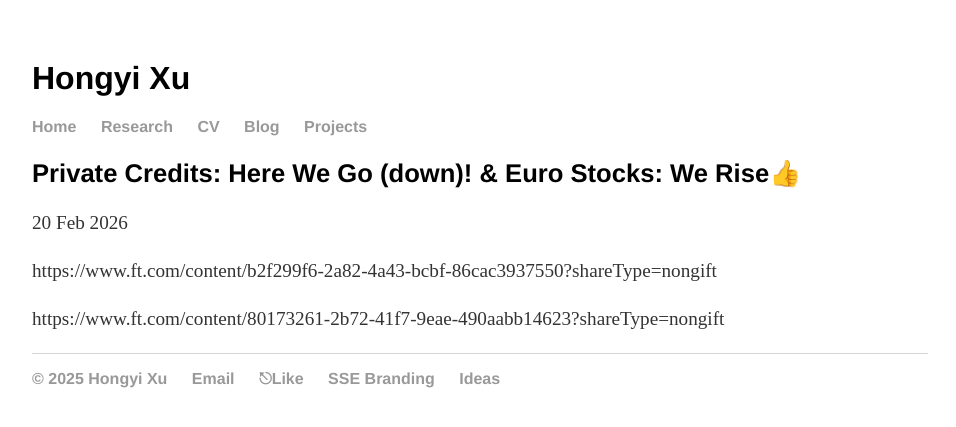
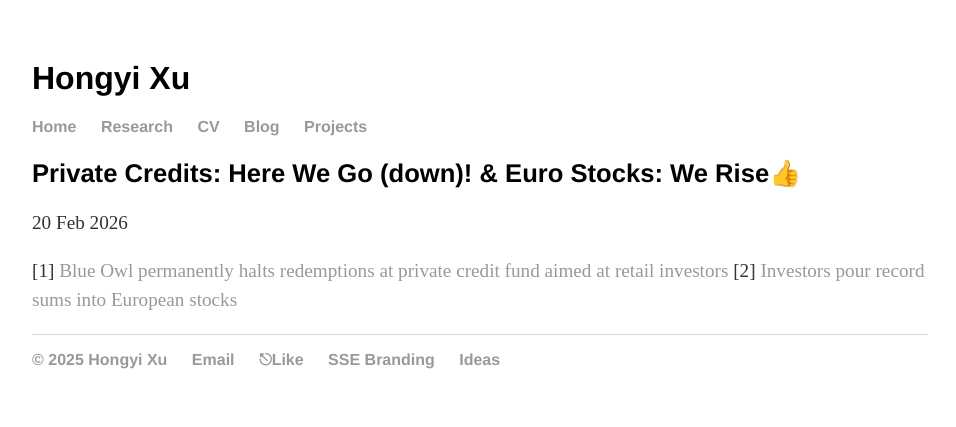
Before and after one commit to hongyileoxu/hongyileoxu.github.io, a Jekyll site: the page built from _posts/2026-02-20-blue-owel.md, in a window 1280 px wide. Shown: the top 427 px of the page, without its empty margins (160-1116 px from the left). Built offline with Jekyll 4.4.1, drawn with Linux system fonts in a browser that asks for light colours.

Commit message:
Update links in blue-owel post

```diff
--- a/_posts/2026-02-20-blue-owel.md
+++ b/_posts/2026-02-20-blue-owel.md
@@ -3,6 +3,7 @@ layout: post
 title: "Private Credits: Here We Go (down)! & Euro Stocks: We Rise👍"
 date: 2026-02-20
 ---
-https://www.ft.com/content/b2f299f6-2a82-4a43-bcbf-86cac3937550?shareType=nongift
 
-https://www.ft.com/content/80173261-2b72-41f7-9eae-490aabb14623?shareType=nongift
+
+[1] [Blue Owl permanently halts redemptions at private credit fund aimed at retail investors](https://www.ft.com/content/b2f299f6-2a82-4a43-bcbf-86cac3937550?shareType=nongift)
+[2] [Investors pour record sums into European stocks](https://www.ft.com/content/80173261-2b72-41f7-9eae-490aabb14623?shareType=nongift)
```
